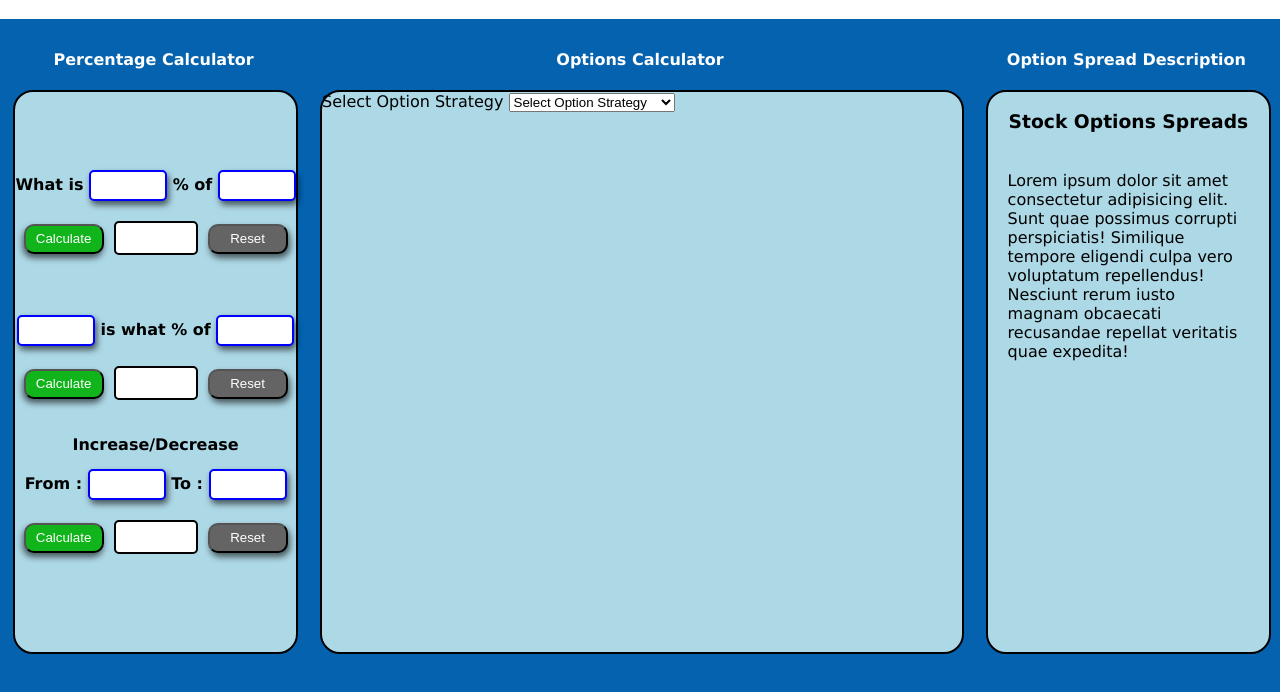
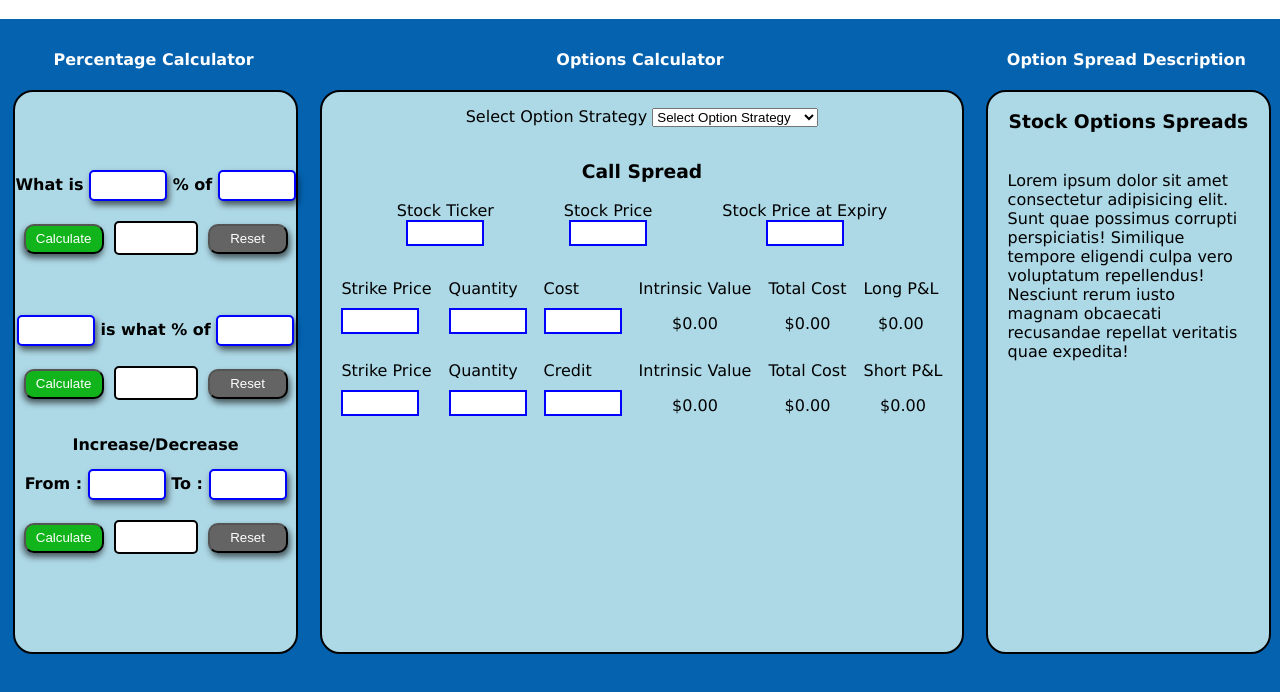
Before and after one commit to GulfCoastRich/optionSpreadCalculator, a plain HTML site: page index.html in a window 1280 px wide. Shown: the part 62-754 px from the top of the page. Drawn offline with Linux system fonts and the light colour scheme.

Commit message:
Added HTML & CSS for options calculator modal

```diff
--- a/index.html
+++ b/index.html
@@ -161,13 +161,114 @@
               <option>Strap Strangle</option>
               <option>Strip Strangle</option>
             </select>
+          </div>
+           <h3>Call Spread</h3>
+          <div class="options-header">
+            <div class="option-stock-info">
+              <label for="stock-ticker">Stock Ticker</label>
+              <input id="stock-ticker" class="options-header-input" type="text" min="1" step="1" />
+            </div>
+            <div class="option-stock-info">
+              <label for="stock-price">Stock Price</label>
+              <input id="stock-price" class="options-header-input" type="number" min="1" step="1" />
+            </div>
+            <div class="option-stock-info">
+              <label for="stock-closing-price">Stock Price at Expiry</label>
+              <input id="stock-closing-price" class="options-header-input" type="number" min="1" step="1" />
+            </div>
+          </div>
+          <table>
             <form id="options-calculator-form">
-              <section class="options-calc-cont">
-
-
-              </section>
+              <tr class="option-leg">
+                <td class="options-col">
+                  <label for="long-strike">Strike Price</label>
+                  <input
+                    id="long-strike"
+                    class="options-input"
+                    type="number"
+                    min="1"
+                    step="1"
+                  />
+                </td>
+                <td class="options-col">
+                  <label for="long-qty">Quantity</label>
+                  <input
+                    id="long-qty"
+                    class="options-input"
+                    type="number"
+                    min="1"
+                    step="1"
+                  />
+                </td>
+                <td class="options-col">
+                  <label for="long-cost">Cost</label>
+                  <input
+                    id="long-cost"
+                    class="options-input"
+                    type="number"
+                    min="1"
+                    step="1"
+                  />
+                </td>
+                <td class="options-col">
+                  <label for="long-intrinsic-value">Intrinsic Value</label>
+                  <p id="long-intrinsic-value" class="leg-total">$0.00</p>
+                </td>
+                <td class="options-col">
+                  <label for="long-leg-total-cost">Total Cost</label>
+                  <p id="long-leg-total-cost" class="leg-total">$0.00</p>
+                </td>
+                <td class="options-col">
+                  <label for="long-leg-p&l">Long P&L</label>
+                  <p id="long-leg-p&l" class="leg-total">$0.00</p>
+                </td>
+              </tr>
+              <tr class="option-leg">
+                <td class="options-col">
+                  <label for="short-strike">Strike Price</label>
+                  <input
+                    id="short-strike"
+                    class="options-input"
+                    type="number"
+                    min="1"
+                    step="1"
+                  />
+                </td>
+                <td class="options-col">
+                  <label for="short-qty">Quantity</label>
+                  <input
+                    id="long-qty"
+                    class="options-input"
+                    type="number"
+                    min="1"
+                    step="1"
+                  />
+                </td>
+                <td class="options-col">
+                  <label for="short-cost">Credit</label>
+                  <input
+                    id="short-cost"
+                    class="options-input"
+                    type="number"
+                    min="1"
+                    step="1"
+                  />
+                </td>
+                <td class="options-col">
+                  <label for="short-intrinsic-value">Intrinsic Value</label>
+                  <p id="short-intrinsic-value" class="leg-total">$0.00</p>
+                </td>
+                <td class="options-col">
+                  <label for="short-leg-total-cost">Total Cost</label>
+                  <p id="short-leg-total-cost" class="leg-total">$0.00</p>
+                </td>
+                <td class="options-col">
+                  <label for="short-leg-p&l">Short P&L</label>
+                  <p id="short-leg-p&l" class="leg-total">$0.00</p>
+                </td>
+              </tr>
             </form>
-          </div>
+          </table>
         </div>
       </section>
 
--- a/styles.css
+++ b/styles.css
@@ -44,7 +44,7 @@ header {
 }
 
 .column-title {
-    text-align: center;
+  text-align: center;
 }
 
 .percentage-form,
@@ -61,7 +61,7 @@ header {
 }
 
 .percentage-form {
-    font-weight: 800;
+  font-weight: 800;
 }
 
 .input-cont {
@@ -113,7 +113,6 @@ header {
   bottom: 10px;
   border-radius: 10px;
   color: white;
-
 }
 
 .calculate-btn {
@@ -122,11 +121,68 @@ header {
 }
 
 .reset-btn {
-  background-color: rgb(100,100,100);
-   box-shadow: 2px 4px 6px rgba(0, 0, 0, 0.6);
+  background-color: rgb(100, 100, 100);
+  box-shadow: 2px 4px 6px rgba(0, 0, 0, 0.6);
 }
 
 /* Beginning of Options Calculator */
+.modal {
+  display: flex;
+  flex-direction: column;
+  align-items: center;
+}
+
+.type-selector {
+  margin: 15px auto;
+}
+
+.options-header {
+  display: flex;
+  gap: 70px;
+}
+
+.option-stock-info {
+  display: flex;
+  flex-direction: column;
+  align-items: center;
+}
+
+.options-header-input {
+  width: 70px;
+  height: 20px;
+  border: 2px solid blue;
+}
+
+table {
+  margin: 30px auto;
+}
+
+.options-input {
+  width: 70px;
+  height: 20px;
+  background-color: white;
+  border: 2px solid blue;
+}
+
+.option-leg {
+  display: flex;
+  gap: 15px;
+}
+
+.options-col {
+  display: flex;
+  flex-direction: column;
+  gap: 10px;
+}
+
+.options-col p {
+  text-align: center;
+}
+
+.leg-total {
+  position: relative;
+  bottom: 10px;
+}
 
 /* Beginning of Options Description */
 
```
Lines whose indentation alone changed are shown as unchanged.
